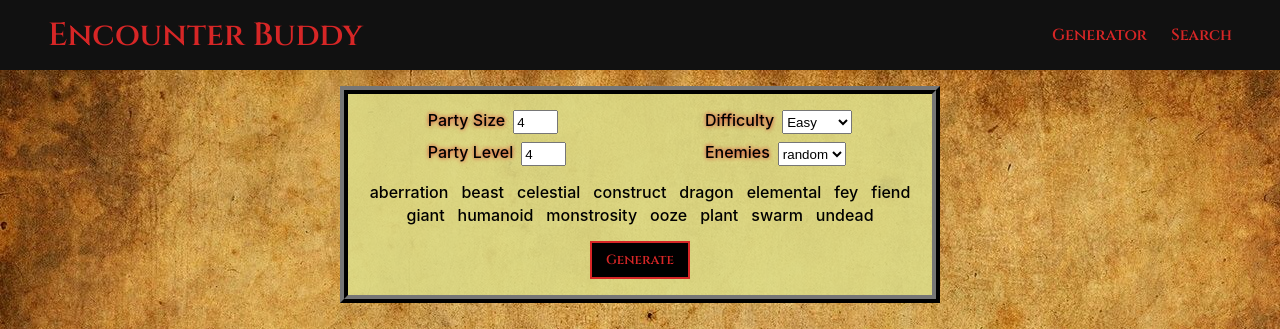
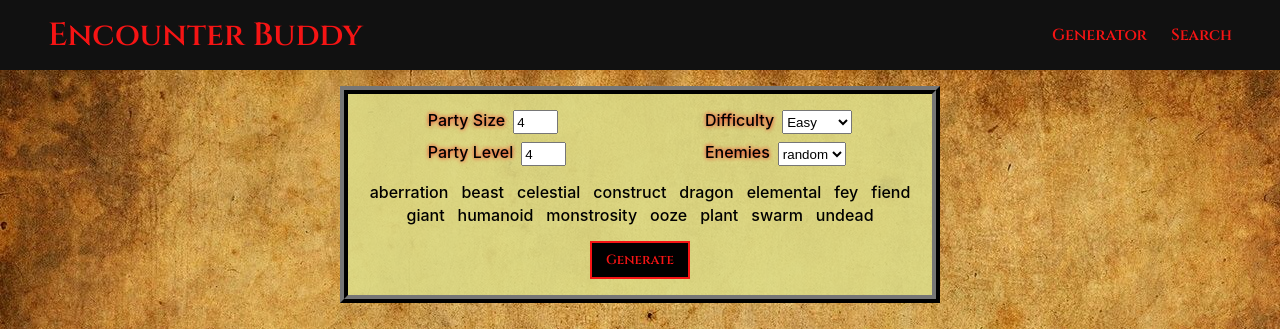
Before and after one commit to misqke/encounter_buddy, a Next.js app: page / in a window 1280 px wide. Shown: the top 329 px of the page. Built offline with nearby package versions, Linux system fonts and the light colour scheme.

Commit message:
adjust main color for contrast

```diff
--- a/styles/variables.scss
+++ b/styles/variables.scss
@@ -1,4 +1,4 @@
-$main: #d62626;
+$main: #f51414;
 $dark: #111;
 $cardColor: #8a1313;
 $light: #999;
```
